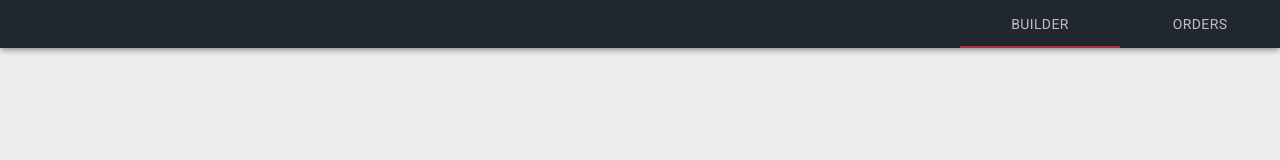
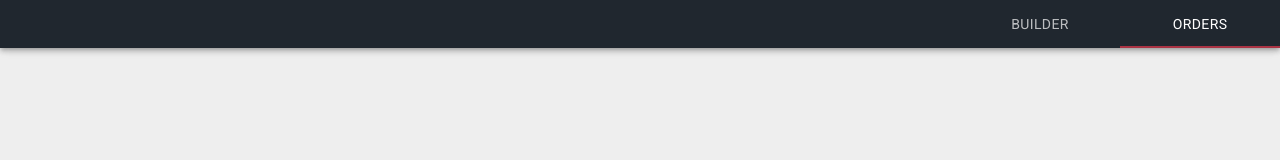
Before and after one commit to kaenpe/burger-nextjs, a Next.js app: page /checkout in a window 1280 px wide. Shown: the top 160 px of the page. Built offline with nearby package versions, Linux system fonts and the light colour scheme.

Commit message:
trying to get fluid animation on navbar while changing page

```diff
--- a/components/Orders/Orders.js
+++ b/components/Orders/Orders.js
@@ -1,11 +1,11 @@
 import React from 'react';
+import uuid from 'react-uuid';
 import Burger from '../Burger/Burger';
-
 const Orders = ({ orders }) => {
   return (
     <>
       {orders.map((ing) => {
-        return <Burger ing={ing.ingredients}></Burger>;
+        return <Burger ing={ing.ingredients} key={uuid()}></Burger>;
       })}
     </>
   );
--- a/components/UI/Navbar.js
+++ b/components/UI/Navbar.js
@@ -3,7 +3,7 @@ import { makeStyles } from '@material-ui/core/styles';
 import Tab from '@material-ui/core/Tab';
 import Tabs from '@material-ui/core/Tabs';
 import useMediaQuery from '@material-ui/core/useMediaQuery';
-import Link from 'next/link';
+import { useRouter } from 'next/router';
 import { useEffect } from 'react';
 
 function a11yProps(index) {
@@ -36,41 +36,35 @@ const useStyles = makeStyles((theme) => ({
   },
 }));
 
-const Navbar = ({ val }) => {
+const Navbar = () => {
   const matches = useMediaQuery('(max-width:600px)');
   const classes = useStyles();
-  const [value, setValue] = React.useState(val === 1 ? 0 : 1);
+  const router = useRouter();
+  const [value, setValue] = React.useState(router.pathname === '/' ? 1 : 0);
   useEffect(() => {
-    setValue(val);
+    setValue((prevValue) => (prevValue === 0 ? 1 : 0));
   }, []);
-
-  const handleChange = (event, newValue) => {
-    setValue(newValue);
-  };
-
   return (
     <AppBar position='fixed' classes={{ colorPrimary: classes.colorPrimary }}>
       <Tabs
         value={value}
-        onChange={handleChange}
         aria-label='simple tabs example'
         classes={{ flexContainer: classes.flexContainer }}
         variant={matches ? 'fullWidth' : 'standard'}
       >
-        <Link href='/' passHref>
         <Tab
+          onClick={() => router.replace('/')}
           label='Builder'
           {...a11yProps(0)}
           classes={{ textColorInherit: classes.textColorInherit }}
         />
-        </Link>
-        <Link href='/orders/' passHref>
+
         <Tab
+          onClick={() => router.push('/orders')}
           label='Orders'
           {...a11yProps(1)}
           classes={{ textColorInherit: classes.textColorInherit }}
         />
-        </Link>
       </Tabs>
     </AppBar>
   );
```
Lines whose indentation alone changed are shown as unchanged.
